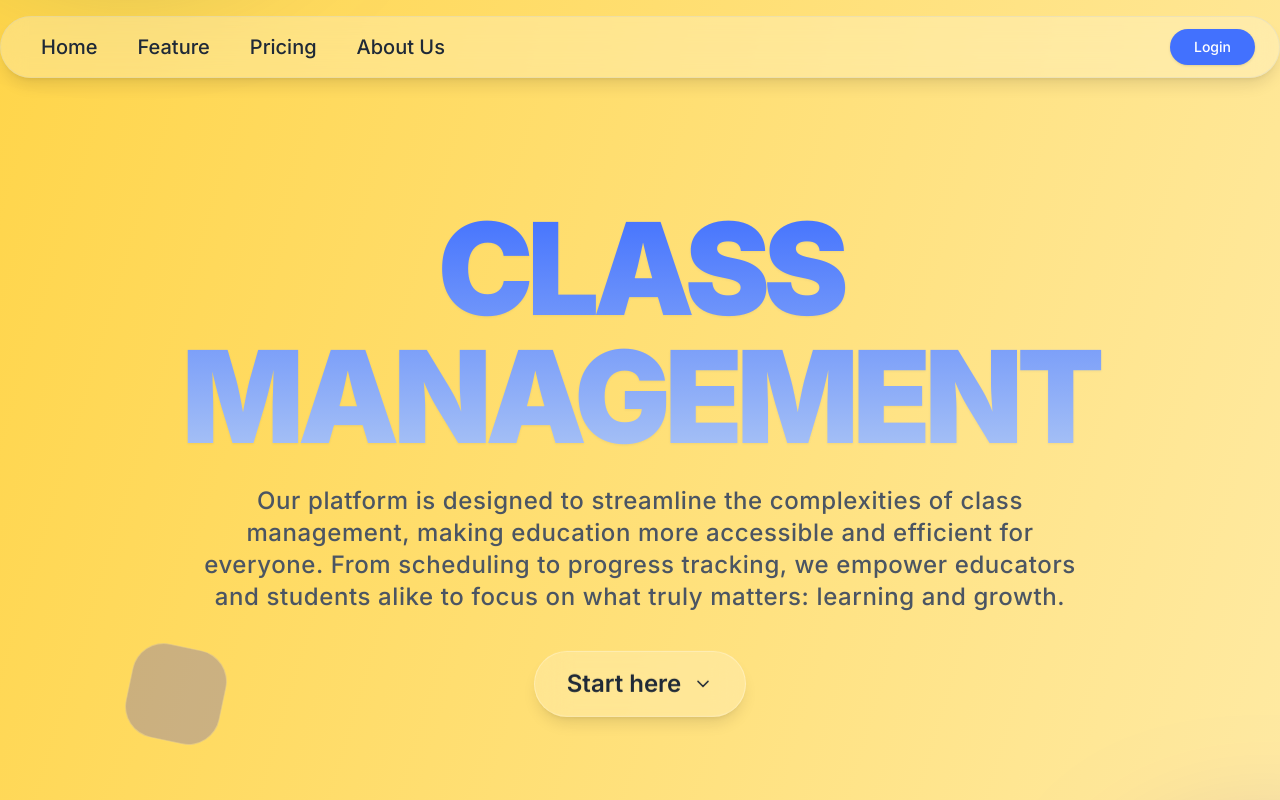
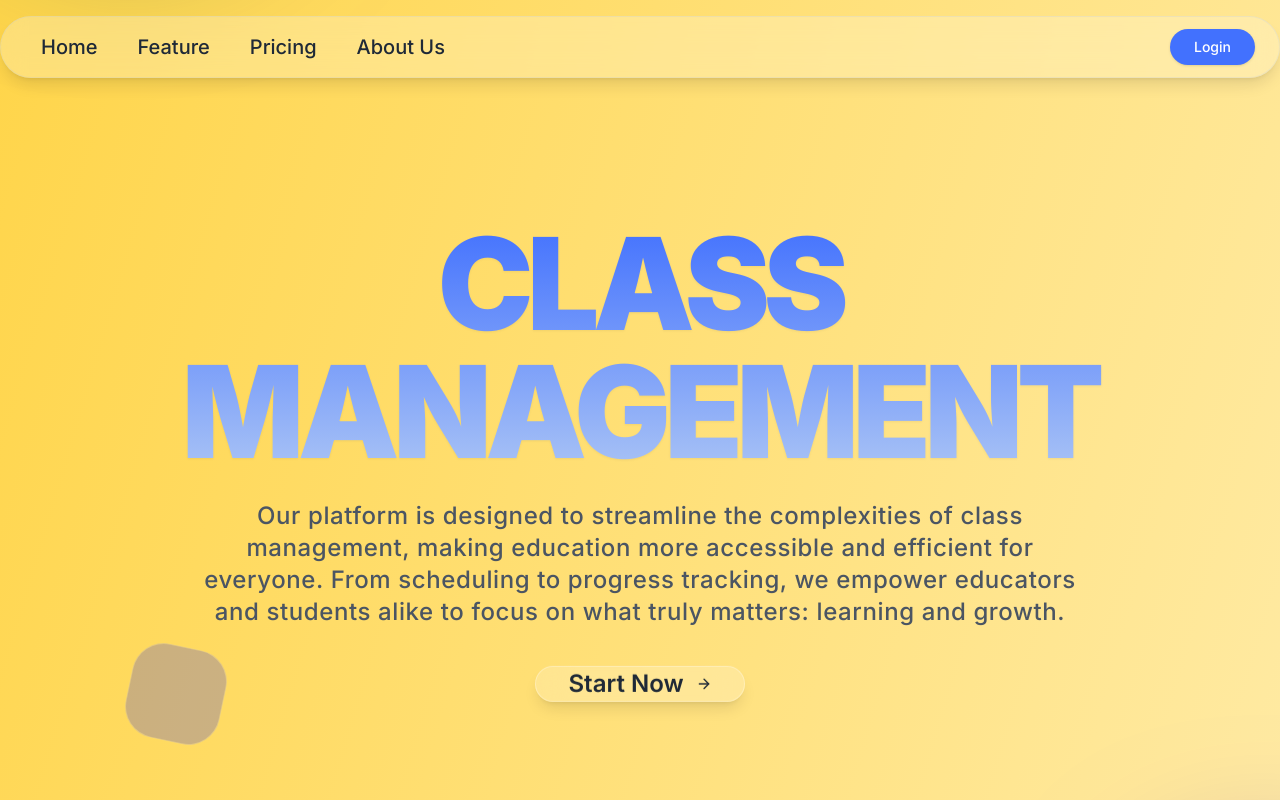
Before and after one commit to plsgivemeachane/bangdiem12h, a Next.js app: page / in a window 1280 px wide. Shown: the top 800 px of the page. Built offline with nearby package versions, Linux system fonts and the light colour scheme; no server answers.

Commit message:
Landing page fix

```diff
--- a/src/components/layout/LandingPage.tsx
+++ b/src/components/layout/LandingPage.tsx
@@ -1,7 +1,7 @@
 'use client'
 import { Button } from "@/components/ui/button";
 import { Avatar, AvatarFallback, AvatarImage } from "@/components/ui/avatar";
-import { ChevronDown, Users, Scale, Activity, BarChart, TrendingUp, ClipboardCheck, History as HistoryIcon, Zap, ShieldCheck, Smartphone } from "lucide-react";
+import { ChevronDown, Users, Scale, Activity, BarChart, TrendingUp, ClipboardCheck, History as HistoryIcon, Zap, ShieldCheck, Smartphone, ArrowRight } from "lucide-react";
 import { useAuth } from "@/hooks/use-auth";
 import { useRouter } from "next/navigation";
 import { UserTag } from "@/components/ui/user-tag";
@@ -60,16 +60,17 @@ export default function LandingPage() {
                     Our platform is designed to streamline the complexities of class management, making education more accessible and efficient for everyone. From scheduling to progress tracking, we empower educators and students alike to focus on what truly matters: learning and growth.
                 </p>
 
-                {/* Glassmorphism Button with Jumping Animation */}
-                <button
+                {/* Dynamic CTA Button */}
+                <Button
+                    onClick={() => router.push(isAuthenticated ? "/dashboard" : "/auth/signin")}
                     className="mt-10 px-8 py-4 rounded-full bg-white/20 backdrop-blur-lg border border-white/30 shadow-lg hover:shadow-xl transition-all duration-300 flex items-center gap-3 text-gray-800 font-semibold text-2xl hover:bg-white/30 animate-jump"
                     style={{
                         animation: 'jump 2s ease-in-out infinite'
                     }}
                 >
-                    Start here
-                    <ChevronDown className="w-5 h-5" />
-                </button>
+                    {isAuthenticated ? "Go to Dashboard" : "Start Now"}
+                    <ArrowRight className="w-5 h-5" />
+                </Button>
             </main>
 
             {/* Features Section */}
```
